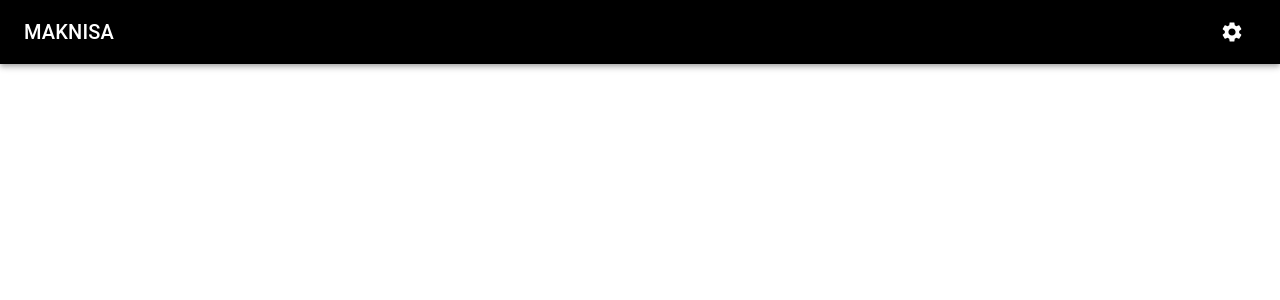
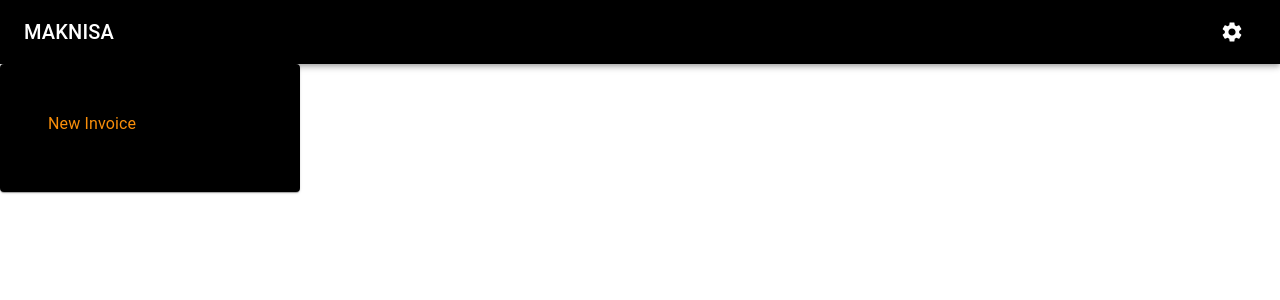
Before and after one commit to Shuja-Siddiqui/maknisa-invoicing-system, a React (Create React App) app: page / in a window 1280 px wide. Shown: the top 300 px of the page. Built offline with nearby package versions, Linux system fonts and the light colour scheme.

Commit message:
MIS-3 Button Component Done

```diff
--- a/src/App.js
+++ b/src/App.js
@@ -1,9 +1,15 @@
 import "./app.css";
-import { Header, Login } from "./components";
+import { Header, InvoiceButtonCard, Login } from "./components";
 function App() {
   return (
     <>
       <Header />
+
+      <InvoiceButtonCard
+        text={"New Invoice"}
+        color={"black"}
+        actions={["click"]}
+      />
     </>
   );
 }
--- a/src/components/header/Header.jsx
+++ b/src/components/header/Header.jsx
@@ -4,7 +4,6 @@ import Box from "@mui/material/Box";
 import Toolbar from "@mui/material/Toolbar";
 import Typography from "@mui/material/Typography";
 import IconButton from "@mui/material/IconButton";
-import MenuIcon from "@mui/icons-material/Menu";
 import MenuItem from "@mui/material/MenuItem";
 import Menu from "@mui/material/Menu";
 import { Settings } from "@mui/icons-material";
--- a/src/components/index.js
+++ b/src/components/index.js
@@ -1,2 +1,3 @@
 export * from "./login";
 export * from "./header";
+export * from './invoiceButtonCard'
--- /dev/null
+++ b/src/components/invoiceButtonCard/InvoiceButtonCard.jsx
@@ -0,0 +1,35 @@
+import React from "react";
+import { Card, CardContent, Button, styled } from "@mui/material";
+import { StyledHeading } from "../../utils/elements";
+export const StyledActionButton = styled(Button)(({ theme }) => ({
+  marginTop: theme.spacing(2),
+  color: "white",
+  backgroundColor: "#F98E0A",
+  "&:hover": {
+    background: "none",
+    border: "1px solid #F98E0A",
+  },
+}));
+export const InvoiceButtonCard = ({ color, actions, text }) => {
+  return (
+    <div onClick={actions}>
+      <Card
+        sx={{
+          maxWidth: 300,
+          backgroundColor: color || "#fff",
+          padding: {
+            xl: "2rem",
+            lg: "2rem",
+            md: "1.5rem",
+            sm: "1rem",
+            xs: "0.8rem",
+          },
+        }}
+      >
+        <CardContent>
+          <StyledHeading>{text}</StyledHeading>
+        </CardContent>
+      </Card>
+    </div>
+  );
+};
--- /dev/null
+++ b/src/components/invoiceButtonCard/index.js
@@ -0,0 +1 @@
+export * from './InvoiceButtonCard';
--- a/src/components/login/login.jsx
+++ b/src/components/login/login.jsx
@@ -9,12 +9,6 @@ const StyledLoginPage = styled("div")(({ theme }) => ({
   background: "#000",
   flexDirection: "column",
 }));
-
-// const StyledPaper = styled(Paper)(({ theme }) => ({
-//   padding: theme.spacing(4),
-//   textAlign: "center",
-//   background: "rgba(235, 229, 229, 0.8)",
-// }));
 
 const StyledTextField = styled(TextField)(({ theme }) => ({
   "& label.Mui-focused": {
@@ -43,7 +37,7 @@ const StyledTextField = styled(TextField)(({ theme }) => ({
   marginBottom: theme.spacing(2),
 }));
 
-const StyledButton = styled(Button)(({ theme }) => ({
+export const StyledButton = styled(Button)(({ theme }) => ({
   marginTop: theme.spacing(2),
   color: "white",
   backgroundColor: "#F98E0A",
--- a/src/utils/elements.js
+++ b/src/utils/elements.js
@@ -1,10 +1,10 @@
-import { Typography } from "@mui/material";
+import { Button, Typography } from "@mui/material";
 import styled from "styled-components";
 
 export const StyledHeading = styled(Typography)(({ theme }) => ({
   fontSize: "2rem",
   fontWeight: "bold",
-  marginBottom: theme.spacing(2),
+  color: "#F98E0A",
 }));
 
 export const StyledSubheading = styled(Typography)(({ theme }) => ({
```
